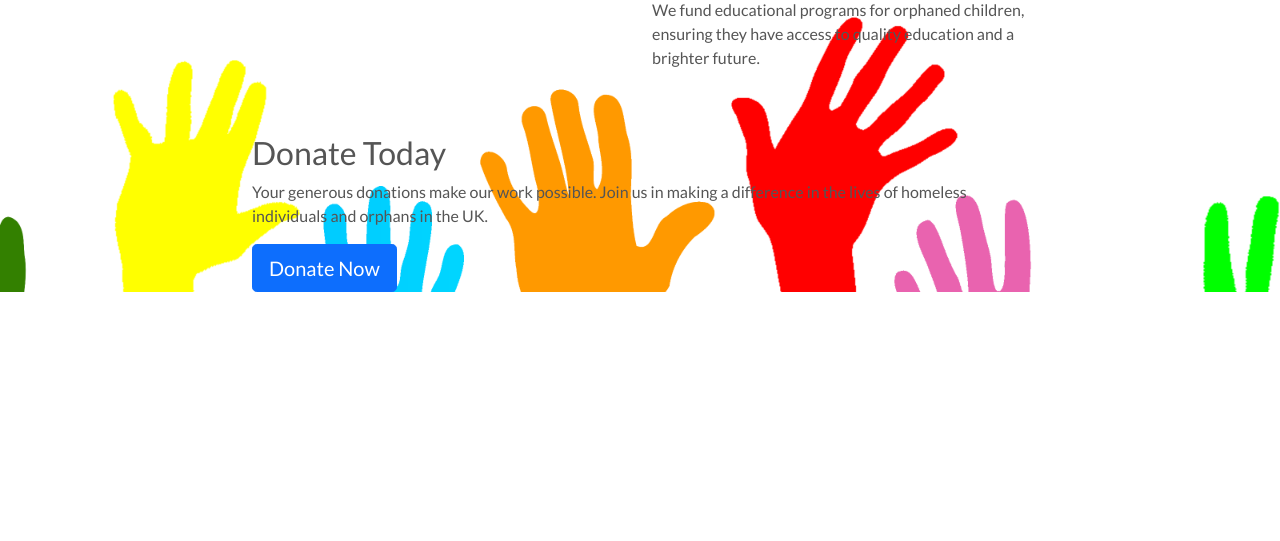
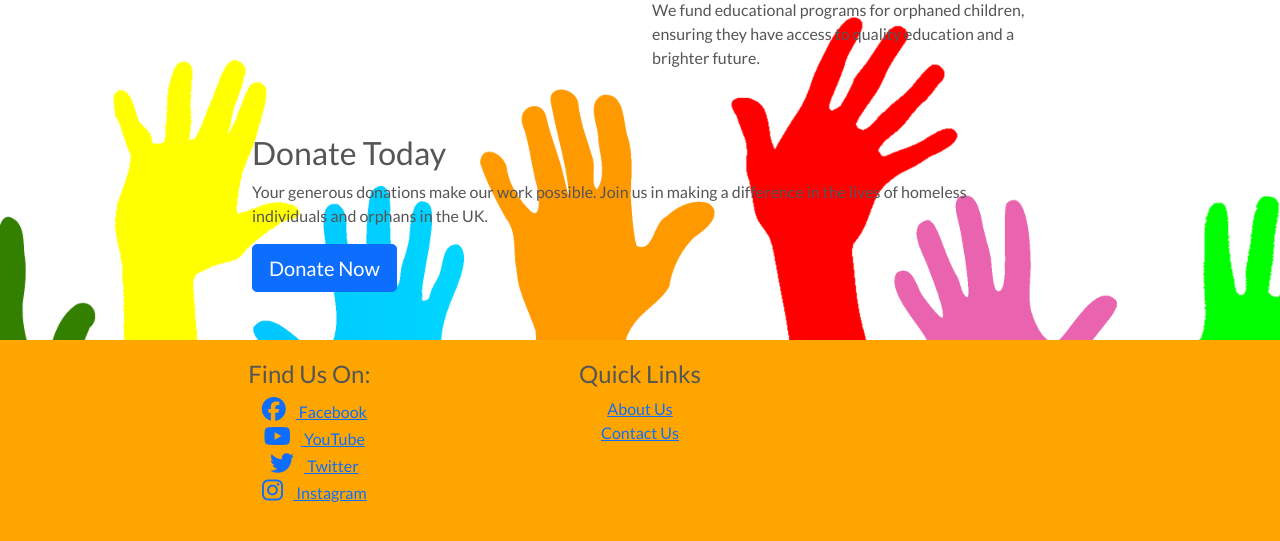
Before and after one commit to B-Mohammed2/charity, a Django app: template home/templates/home/index.html in a window 1280 px wide. Shown: the part 1102-1643 px from the top of the page. Before the commit the page ends 1394 px from the top, so only its background shows below. Run offline with Django 4.2, Linux system fonts and the light colour scheme; the template is opened without the code that fills it, so the values that code supplies are empty; some libraries are stand-ins or nearby versions.

Commit message:
setup views

```diff
--- a/charity_hub/models.py
+++ b/charity_hub/models.py
@@ -16,6 +16,8 @@
     contact_phone = models.CharField(max_length=20, null=True, blank=True)
     website = models.URLField(null=True, blank=True)
     donation_link = models.URLField(null=True, blank=True)
+    image_url = models.URLField (max_length=1024, null=True, blank=True)
+    image = models.ImageField(null=True, blank=True)
 
     def __str__(self):
         return self.name
@@ -29,5 +31,8 @@
     phone_number = models.CharField(max_length=15, blank=True)
     email = models.EmailField(max_length=100, blank=True)
 
+
+
+
     def __str__(self):
         return self.user.username
--- a/static/css/base.css
+++ b/static/css/base.css
@@ -144,3 +144,25 @@
 .sliding-ribbon.active {
     left: 0;
 }
+
+/* Center-align the footer content */
+.footer {
+    text-align: center;
+}
+
+/* Apply a warm background color */
+.footer {
+    background-color: #FFA500; /* You can change the color code to your desired warm color */
+    padding: 20px; /* Add some padding for spacing */
+}
+
+/* Style the social media icons */
+.footer i {
+    font-size: 24px; /* Adjust the icon size as needed */
+    margin: 0 10px; /* Add spacing between icons */
+}
+
+/* Style the quick links */
+.footer .quick-links {
+    margin-top: 20px; /* Add spacing between content and links */
+}
--- a/templates/base.html
+++ b/templates/base.html
@@ -78,11 +78,38 @@
             {% endblock %}
         </div>
     </div>
+    {% block footer %}
+    <footer class="footer">
+        <div class="container text-center">
+            <div class="row">
+                <div class="col-md-4">
+                    <h4>Find Us On:</h4>
+                    <ul class="list-unstyled">
+                        <li><a href="https://www.facebook.com" target="_blank"><i class="fab fa-facebook"></i> Facebook</a></li>
+                        <li><a href="https://www.youtube.com" target="_blank"><i class="fab fa-youtube"></i> YouTube</a></li>
+                        <li><a href="https://twitter.com" target="_blank"><i class="fab fa-twitter"></i> Twitter</a></li>
+                        <li><a href="https://www.instagram.com" target="_blank"><i class="fab fa-instagram"></i> Instagram</a></li>
+                    </ul>
+                </div>
+
+                <div class="col-md-4">
+                    <h4>Quick Links</h4>
+                    <ul class="list-unstyled">
+                        <li><a href="">About Us</a></li>
+                        <li><a href="">Contact Us</a></li>
+                    </ul>
+                </div>
+            </div>
+        </div>
+    </footer>
+
+    {% endblock %}
 
     <!-- Bootstrap JS and jQuery -->
     {% block extra_js %}
     <script src="https://code.jquery.com/jquery-3.6.0.min.js" integrity="sha384-KyZXEAg3QhqLMpG8r+6B9F5lG7E1fHdOZf5M6E5l5A3g5gB/VFf4nFz5GmP5I5F5v5" crossorigin="anonymous"></script>
     <script src="https://cdn.jsdelivr.net/npm/bootstrap@5.1.3/dist/js/bootstrap.bundle.min.js" integrity="sha384-ka7Sk0Gln4gmtz2MlQnikT1wXgYsOg+OMhuP+IlRH9sENBO0LRn5q+8nbTov4+1p" crossorigin="anonymous"></script>
     {% endblock %}
+
 </body>
 </html>
```
Also changed, not shown: charity_hub/fixtures/charities.json (+6 -2 lines), charity_hub/templates/charity_hub/charities.html (+19 -9 lines), charity_hub/migrations/0004_userprofile_image.py (added), charity_hub/migrations/0005_remove_userprofile_image_charity_image_and_more.py (added).
